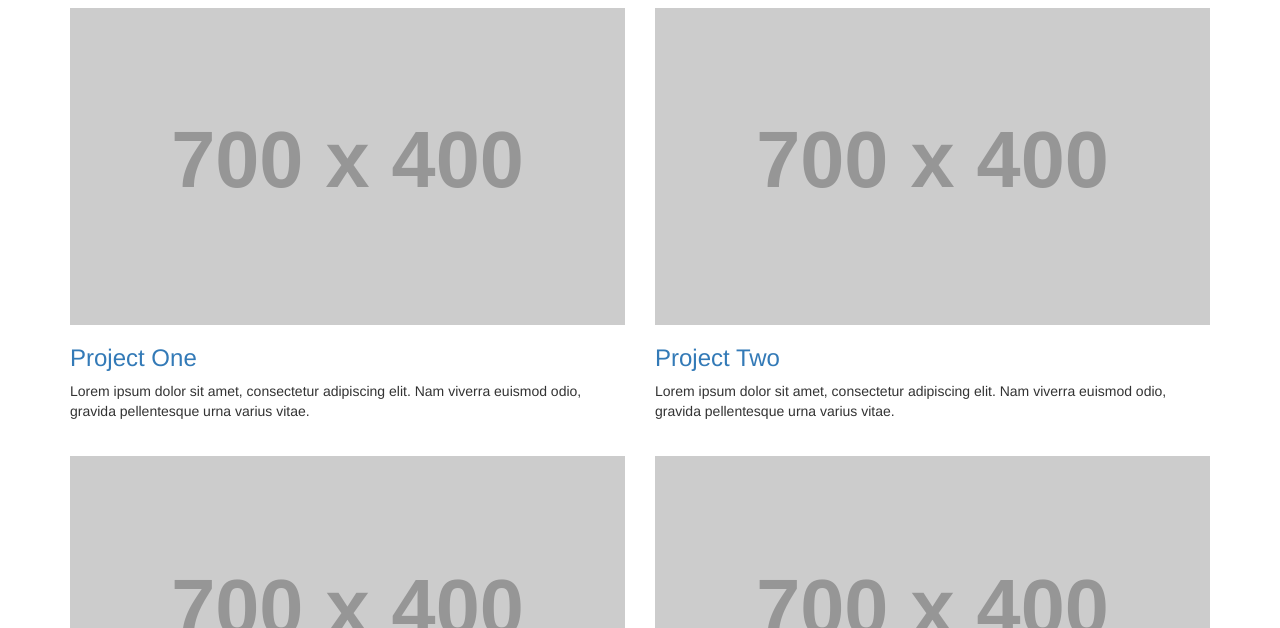
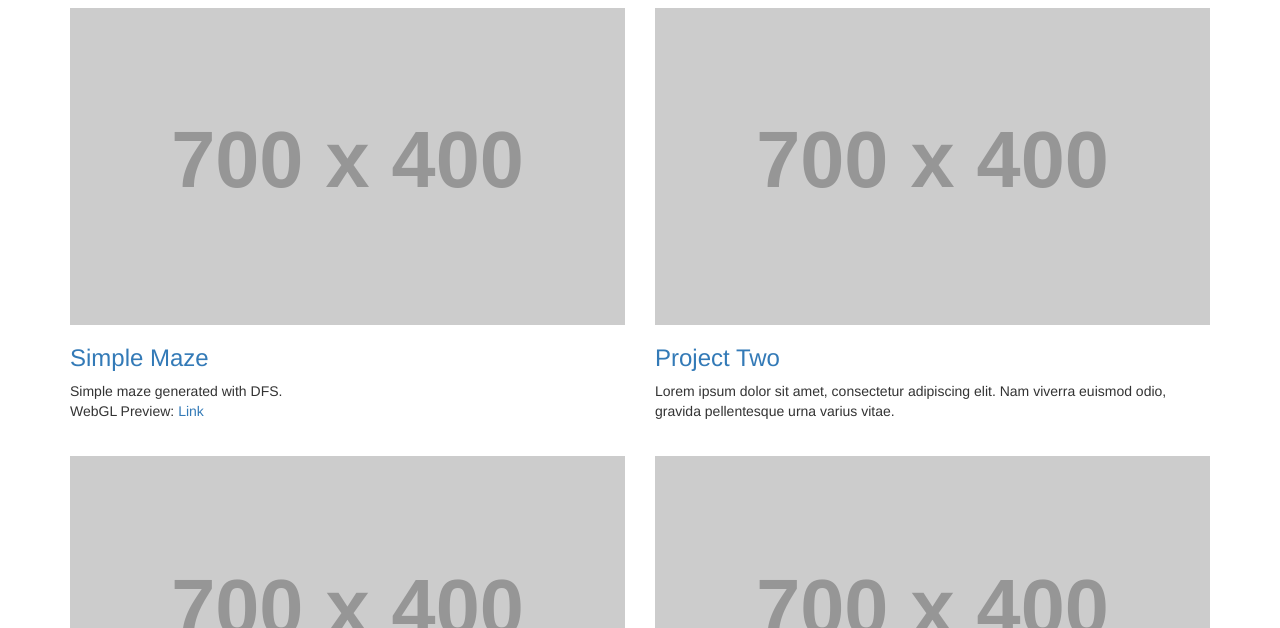
Before and after one commit to yuensunn/yuensunn-deprecated, a plain HTML site: page index.html in a window 1280 px wide. Shown: the part 172-800 px from the top of the page. Drawn offline with Linux system fonts and the light colour scheme.

Commit message:
Added sample photo

```diff
--- a/index.html
+++ b/index.html
@@ -82,9 +82,9 @@
                     <img class="img-responsive" src="http://placehold.it/700x400" alt="">
                 </a>
                 <h3>
-                    <a href="#">Project One</a>
+                    <a href="#">Simple Maze</a>
                 </h3>
-                <p>Lorem ipsum dolor sit amet, consectetur adipiscing elit. Nam viverra euismod odio, gravida pellentesque urna varius vitae.</p>
+                <p>Simple maze generated with DFS.<br>WebGL Preview: <a href="https://yuensunn.github.io/SimpleMaze" target="_blank">Link</a></p>
             </div>
             <div class="col-md-6 portfolio-item">
                 <a href="#">
```
Also changed, not shown: SamplePhotos/SimpleMazeScreenShot.png (added).
